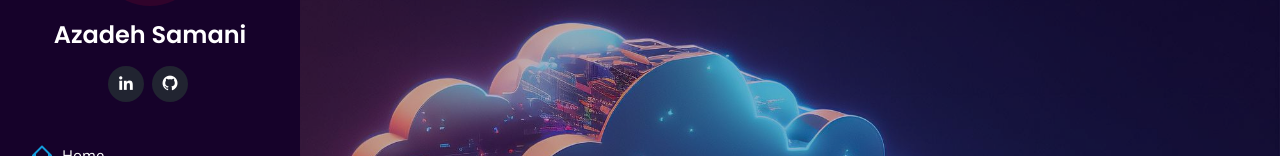
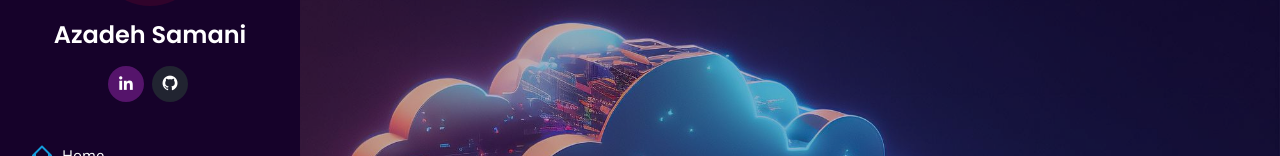
Before and after one commit to azadeh7049/azadeh-samani, a plain HTML site: page index.html in a window 1280 px wide. In both pictures the pointer is over the link 125 px from the left and 224 px from the top of the page. Shown: the part 141-297 px from the top of the page. Drawn offline with nearby package versions, Linux system fonts and the light colour scheme.

Commit message:
Update style.css

```diff
--- a/assets/css/style.css
+++ b/assets/css/style.css
@@ -122,7 +122,7 @@ h6 {
 }
 
 #header .profile .social-links a:hover {
-  background: ##55146b;
+  background: #55146b;
   color: #fff;
   text-decoration: none;
 }
```
